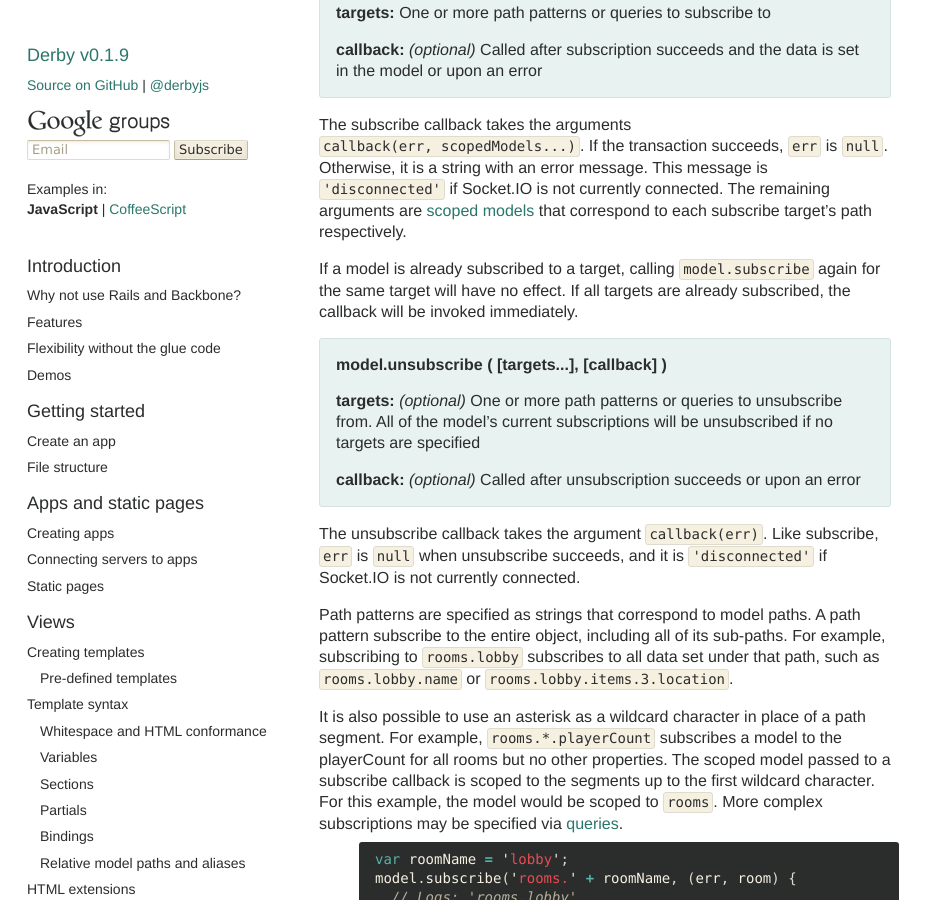
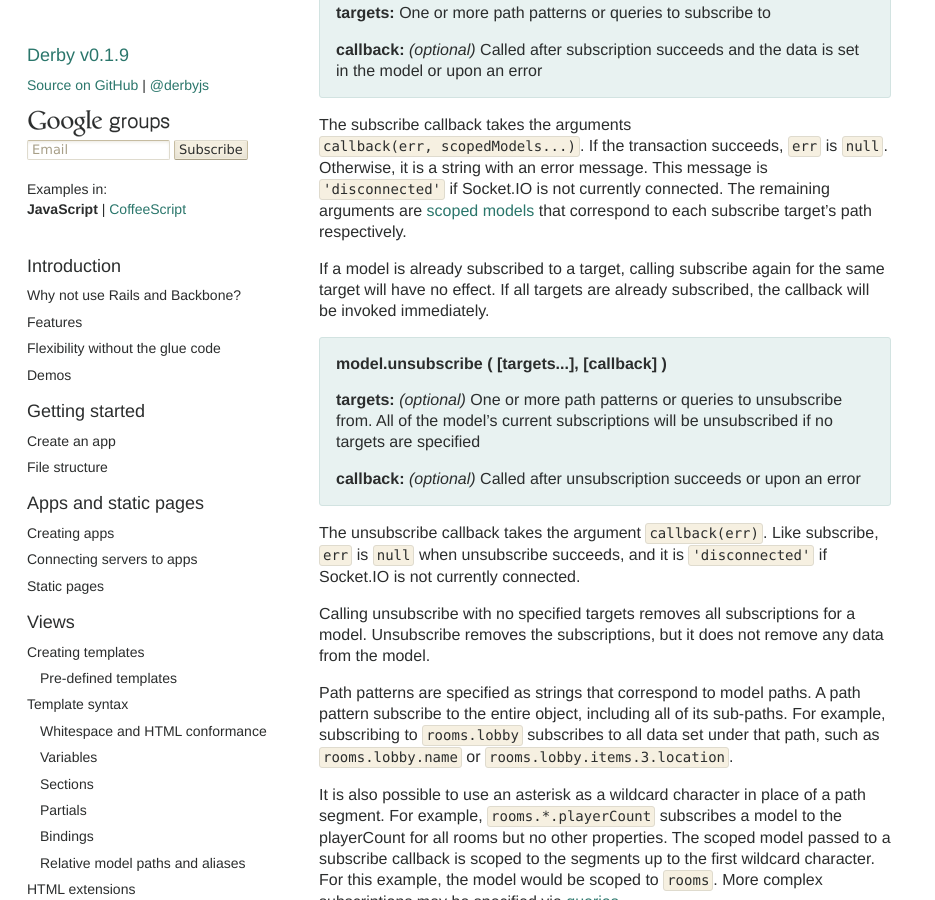
Before and after one commit to derbyjs/derby, a Jekyll site: the page built from index.md, in a window 1280 px wide and 900 px high, scrolled down 31972 px. Shown: the whole window, without its empty margins (0-935 px from the left). Built offline with Jekyll 4.4.1, drawn with Linux system fonts in a browser that asks for light colours; part of the change alters nothing that is shown.

Commit message:
document unsubscribe

```diff
--- a/index.md
+++ b/index.md
@@ -1254,7 +1254,7 @@ Typically, subscriptions are set up in response to routes before rendering a pag
 
 The subscribe callback takes the arguments `callback(err, scopedModels...)`. If the transaction succeeds, `err` is `null`. Otherwise, it is a string with an error message. This message is `'disconnected'` if Socket.IO is not currently connected. The remaining arguments are [scoped models](#scoped_models) that correspond to each subscribe target's path respectively.
 
-If a model is already subscribed to a target, calling `model.subscribe` again for the same target will have no effect. If all targets are already subscribed, the callback will be invoked immediately.
+If a model is already subscribed to a target, calling subscribe again for the same target will have no effect. If all targets are already subscribed, the callback will be invoked immediately.
 
 > ### model.unsubscribe` ( [targets...], [callback] )`
 >
@@ -1263,6 +1263,8 @@ If a model is already subscribed to a target, calling `model.subscribe` again fo
 > **callback:** *(optional)* Called after unsubscription succeeds or upon an error
 
 The unsubscribe callback takes the argument `callback(err)`. Like subscribe, `err` is `null` when unsubscribe succeeds, and it is `'disconnected'` if Socket.IO is not currently connected.
+
+Calling unsubscribe with no specified targets removes all subscriptions for a model. Unsubscribe removes the subscriptions, but it does not remove any data from the model.
 
 Path patterns are specified as strings that correspond to model paths. A path pattern subscribe to the entire object, including all of its sub-paths. For example, subscribing to `rooms.lobby` subscribes to all data set under that path, such as `rooms.lobby.name` or `rooms.lobby.items.3.location`.
 
```
